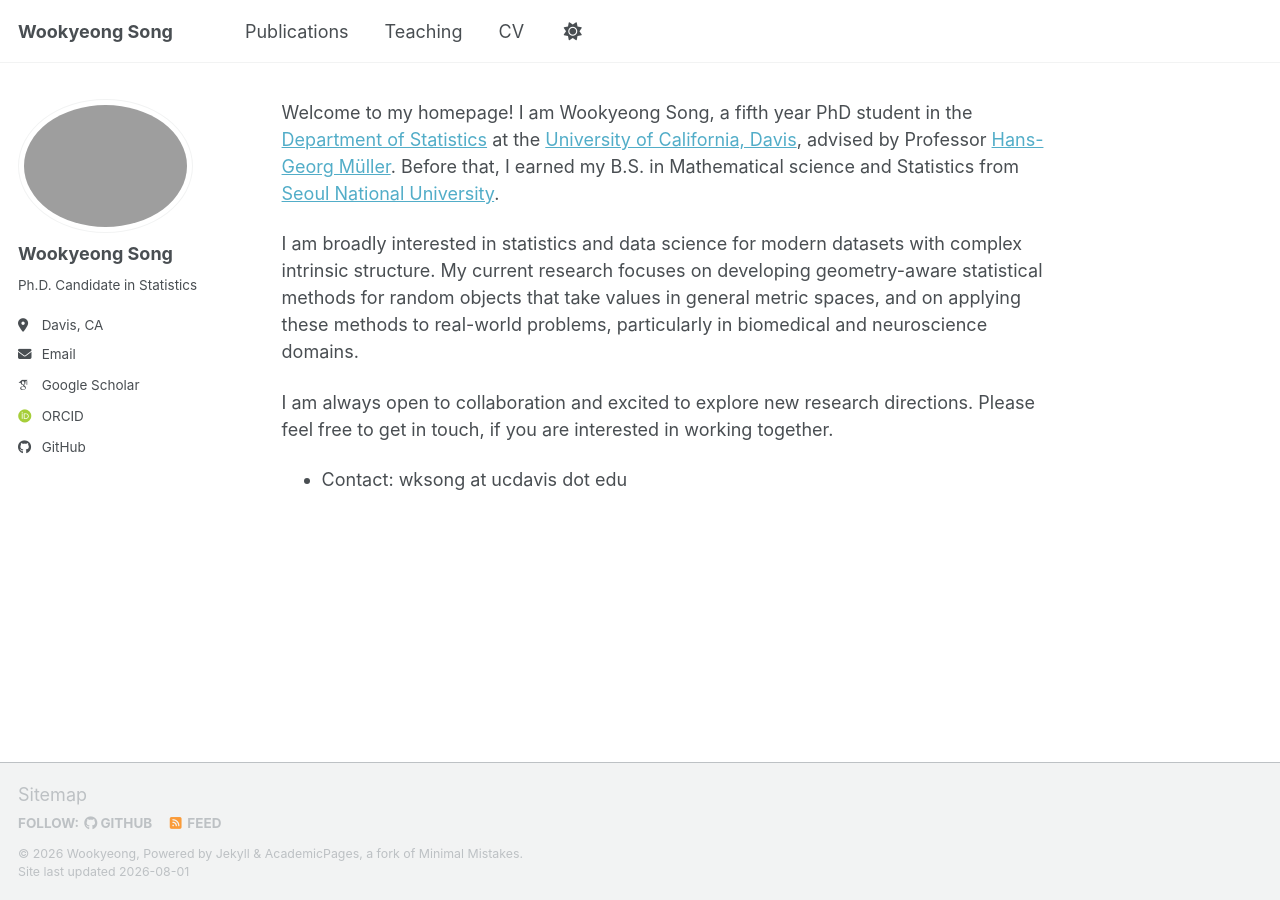
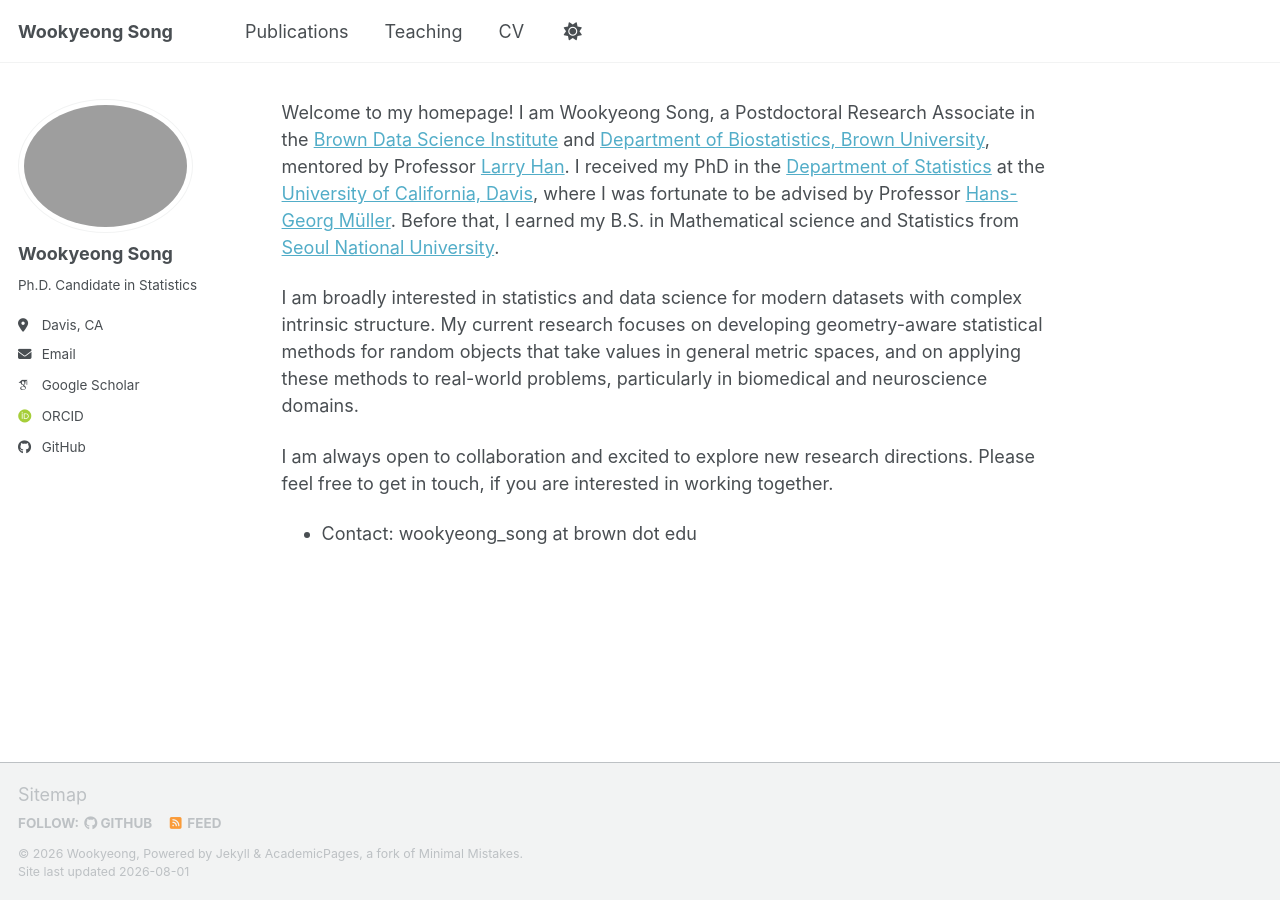
Before and after one commit to wookyeongSong/wookyeongsong.github.io, a Jekyll site: the page built from _pages/about.md, in a window 1280 px wide. Built offline with Jekyll 4.4.1, drawn with Linux system fonts in a browser that asks for light colours; some web fonts are replaced; a script bundle is joined from its source files by our own code; library files that are not in the unit come from our copies.

Commit message:
Update about.md

```diff
--- a/_pages/about.md
+++ b/_pages/about.md
@@ -7,8 +7,9 @@ redirect_from:
   - /about.html
 ---
 
-Welcome to my homepage! I am Wookyeong Song, a fifth year PhD student in the [Department of Statistics](https://statistics.ucdavis.edu/)
-at the [University of California, Davis](https://www.ucdavis.edu/), advised by Professor [Hans-Georg Müller](https://anson.ucdavis.edu/~mueller/).
+Welcome to my homepage! I am Wookyeong Song, a Postdoctoral Research Associate in the [Brown Data Science Institute](https://dsi.brown.edu/people/wookyeong-song) and [Department of Biostatistics, Brown University](https://sph.brown.edu/), mentored by Professor [Larry Han](https://larrylehan.github.io/).
+I received my PhD in the [Department of Statistics](https://statistics.ucdavis.edu/)
+at the [University of California, Davis](https://www.ucdavis.edu/), where I was fortunate to be advised by Professor [Hans-Georg Müller](https://anson.ucdavis.edu/~mueller/).
 Before that, I earned my B.S. in Mathematical science and Statistics from [Seoul National University](https://en.snu.ac.kr/).
 
 I am broadly interested in statistics and data science for modern datasets with complex intrinsic structure. My current research focuses on developing geometry-aware statistical methods for random objects that take values in general metric spaces, and on applying these methods to real-world problems, particularly in biomedical and neuroscience domains.
@@ -16,4 +17,4 @@ I am broadly interested in statistics and data science for modern datasets with
 I am always open to collaboration and excited to explore new research directions. Please feel free to get in touch, if you are interested in working together.
 
 
-- Contact: wksong at ucdavis dot edu
+- Contact: wookyeong_song at brown dot edu
```
